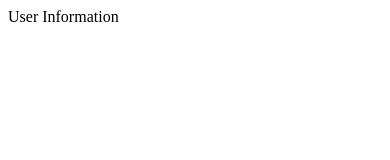
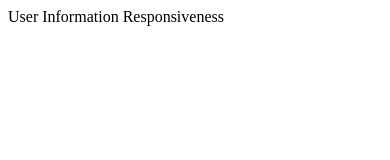
Before and after one commit to JeffBowne/demoforclass, a plain HTML site: page home.html in a window 390 px wide. Drawn offline with Linux system fonts and the light colour scheme.

Commit message:
added responsiveness

```diff
--- a/home.html
+++ b/home.html
@@ -2,6 +2,7 @@
 
 <body>
     User Information
+    Responsiveness
 </body>
 
 </html>
```
